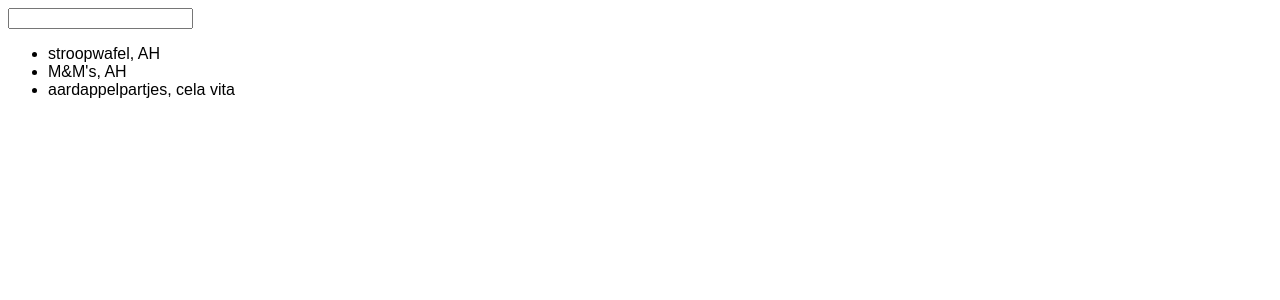
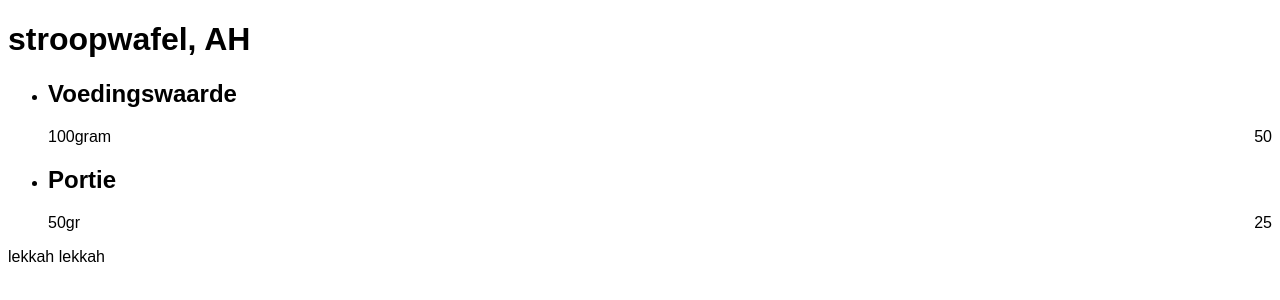
Before and after one commit to pcvandamcb/koolhydraatjes, a React app: page /#/product/1 in a window 1280 px wide. Built offline with nearby package versions, Linux system fonts and the light colour scheme.

Commit message:
Add detail view

```diff
--- a/package.json
+++ b/package.json
@@ -8,7 +8,8 @@
   },
   "dependencies": {
     "react": "^16.2.0",
-    "react-dom": "^16.2.0"
+    "react-dom": "^16.2.0",
+    "react-router-dom": "^4.2.2"
   },
   "devDependencies": {
     "babel-core": "^6.26.0",
--- /dev/null
+++ b/src/components/ProductDetails.js
@@ -0,0 +1,31 @@
+import React from 'react';
+
+import products from '../data/products';
+
+const ProductDetails = ({ match }) => {
+  const productDetails = products.find(product => product.id === parseInt(match.params.id, 10));
+
+  return (
+    <div>
+      <h1>
+        {productDetails.name}, {productDetails.brand}
+      </h1>
+      <ul>
+        <li>
+          <h2>Voedingswaarde</h2>
+          100gram <span className="kh100gr">{productDetails.kh100gr}</span>
+        </li>
+        <li>
+          <h2>Portie</h2>
+          {productDetails.serving}gr
+          <span className="kh100gr">
+            {(productDetails.kh100gr / 100 * productDetails.serving).toLocaleString('nl-NL')}
+          </span>
+        </li>
+      </ul>
+      <p>{productDetails.notes}</p>
+    </div>
+  );
+};
+
+export default ProductDetails;
--- a/src/components/ProductList.js
+++ b/src/components/ProductList.js
@@ -1,4 +1,5 @@
 import React, { Component } from 'react';
+import { Link } from 'react-router-dom';
 
 import products from '../data/products';
 
@@ -21,7 +22,7 @@
   render() {
     const productList = this.state.search
       ? products.filter(product =>
-          `${product.name} ${product.brand}`.toLowerCase().includes(this.state.search)
+          `${product.name} ${product.brand}`.toLowerCase().includes(this.state.search.toLowerCase())
         )
       : products;
 
@@ -30,8 +31,10 @@
         <input type="search" onChange={this.handleChange} />
         <ul>
           {productList.map(product => (
-            <li>
-              {product.name}, {product.brand}
+            <li key={product.id}>
+              <Link to={`/product/${product.id}`}>
+                {product.name}, {product.brand}
+              </Link>
             </li>
           ))}
         </ul>
--- a/src/data/products.js
+++ b/src/data/products.js
@@ -1,5 +1,6 @@
 const products = Object.freeze([
   {
+    id: 1,
     name: 'stroopwafel',
     brand: 'AH',
     kh100gr: 50, // Koolhydraten per 100 gram
@@ -7,6 +8,7 @@
     notes: 'lekkah lekkah'
   },
   {
+    id: 2,
     name: "M&M's",
     brand: 'AH',
     kh100gr: 80,
@@ -14,6 +16,7 @@
     notes: 'veel kleurtjes, veel smaken'
   },
   {
+    id: 3,
     name: 'aardappelpartjes',
     brand: 'cela vita',
     kh100gr: 45,
--- a/src/index.js
+++ b/src/index.js
@@ -1,7 +1,17 @@
 import React from 'react';
 import { render } from 'react-dom';
+import { HashRouter, Route } from 'react-router-dom';
 
 import './style.scss';
 import ProductList from './components/ProductList';
+import ProductDetails from './components/ProductDetails';
 
-render(<ProductList />, document.getElementById('root-koolhydraatjes'));
+render(
+  <HashRouter>
+    <div>
+      <Route exact path="/" component={ProductList} />
+      <Route exact path="/product/:id" component={ProductDetails} />
+    </div>
+  </HashRouter>,
+  document.getElementById('root-koolhydraatjes')
+);
--- a/src/style.scss
+++ b/src/style.scss
@@ -3,3 +3,7 @@
   font-family: Arial, sans-serif;
   font-size: 16px;
 }
+
+.kh100gr {
+  float: right;
+}
```
Also changed, not shown: .eslintrc.js, 1 other file.
